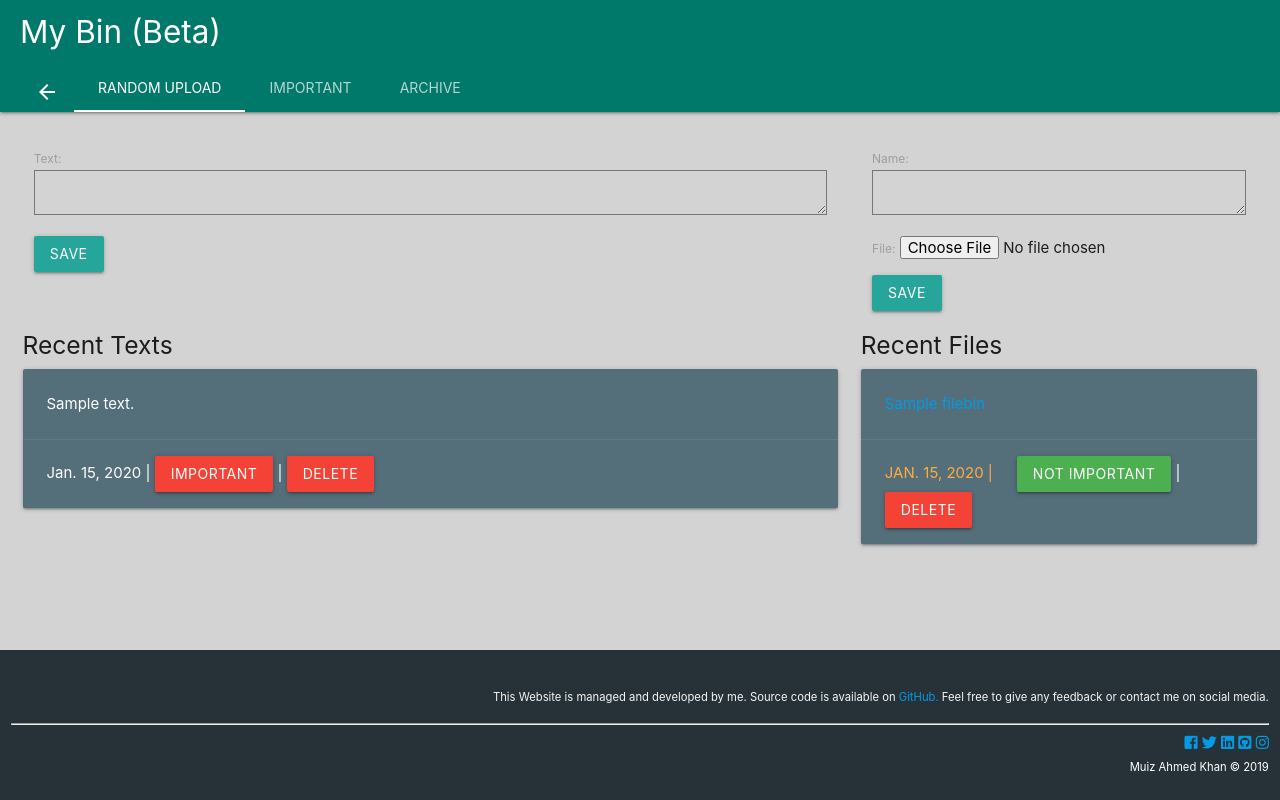
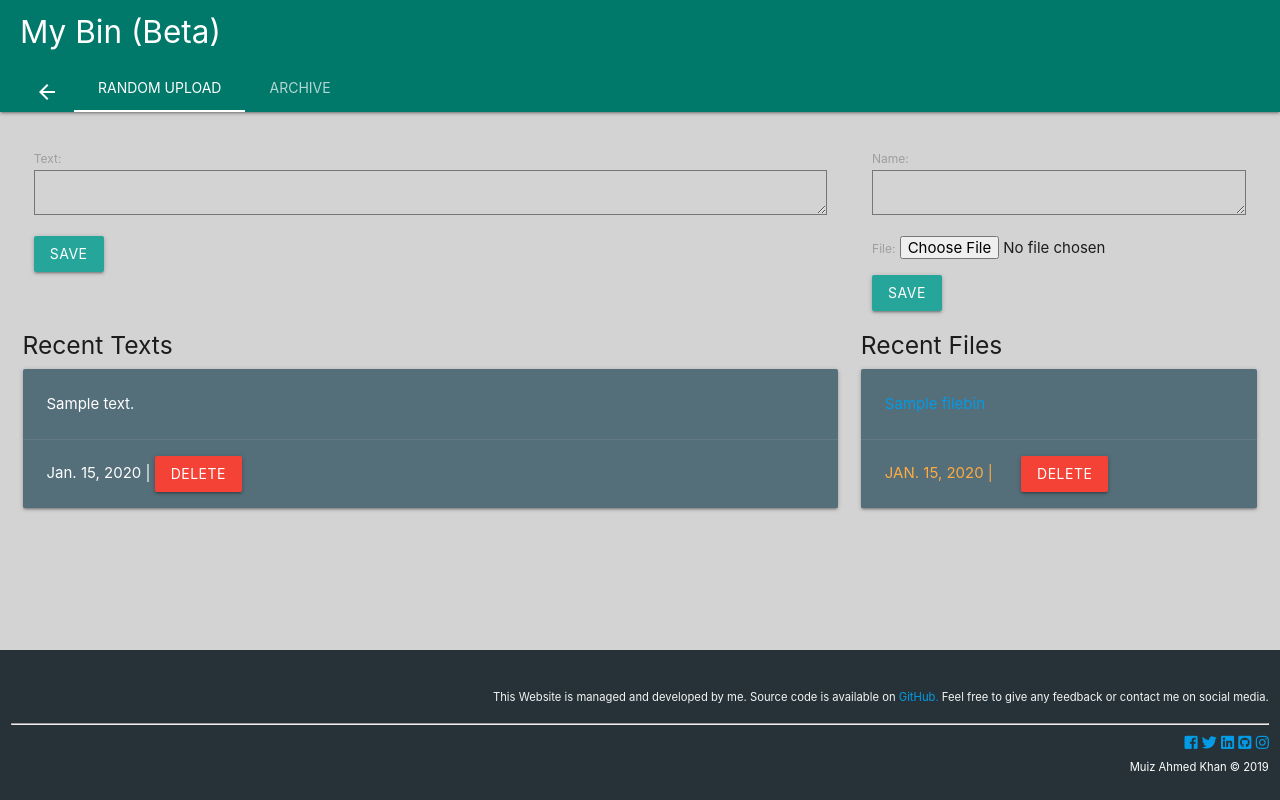
Before and after one commit to MuizZer07/myportfolio, a Django app: page /bin/ in a window 1280 px wide. Run offline with Django 3.2, Linux system fonts and the light colour scheme; tables that the repository leaves empty hold one stand-in row (values such as "Sample post"); some libraries are stand-ins or nearby versions; some web fonts are replaced.

Commit message:
few fixes

```diff
--- a/templates/base.html
+++ b/templates/base.html
@@ -31,7 +31,6 @@
     <div class="wrapper">
         {% block content %}
         {% endblock %}
-
     </div>
 
     <footer class="footer" style="background-color: rgb(76, 54, 66)">
--- a/webs/templates/webs/bin.html
+++ b/webs/templates/webs/bin.html
@@ -19,7 +19,7 @@
                     <ul class="tabs tabs-transparent">
                         <li class=""><a href="{% url 'home' %}"><i class="material-icons">arrow_back</i></a></li>
                         <li class="tab"><a href="#random" class="active">Random Upload</a></li>
-                        <li class="tab"><a href="#saved">Important</a></li>
+                        <!-- <li class="tab"><a href="#saved">Important</a></li> -->
                         <li class="tab"><a href="#archive">Archive</a></li>
                     </ul>
                     </div>
@@ -42,13 +42,17 @@
                     {% for text in recent_texts %}
                     <div class="card blue-grey darken-1">
                         <div class="card-content white-text">
-                                <p>{{ text.text }} </p>
+                                <p>{{ text.text|linebreaksbr }}</p>
                         </div>
                         <div class="card-action" style="color: white">
-                                {{ text.created }} | {% if text.imp != 1 %}<a class="green btn">Not Important</a>
+                                {{ text.created }} |
+                                <!-- {% if text.imp != 1 %}
+                                    <a class="green btn">Not Important</a>
                                 {% else %}
-                                <a class="red btn">Important</a>
-                                {% endif %} | <a href="{% url 'deletetext' text.id %}" class="red btn">
+                                    <a class="red btn">Important</a>
+                                {% endif %}
+                                |  -->
+                                <a href="{% url 'deletetext' text.id %}" class="red btn">
                                     Delete</a>
                         </div>
                     </div>
@@ -77,10 +81,13 @@
                                             {% endif %} <a/> </p>
                                 </div>
                                 <div class="card-action" style="color: white">
-                                        {{ file.created }} |{% if text.imp != 1 %}<a class="green btn">Not Important</a>
+                                        {{ file.created }} |
+                                        <!-- {% if text.imp != 1 %}
+                                            <a class="green btn">Not Important</a>
                                         {% else %}
                                         <a class="red btn">Important</a>
-                                        {% endif %} | <a href="{% url 'deletefile' file.id %}" class="red btn">
+                                        {% endif %} | -->
+                                         <a href="{% url 'deletefile' file.id %}" class="red btn">
                                             Delete</a>
                                 </div>
                             </div>
@@ -88,7 +95,7 @@
                         </div>
             </div>
         </div>
-        <div id="saved" class="col s12">
+        <!-- <div id="saved" class="col s12">
                 <div class="col s12 m8">
 
                     <h5>Important Texts</h5>
@@ -96,13 +103,15 @@
                     {% if text.imp == 1%}
                     <div class="card blue-grey darken-1">
                         <div class="card-content white-text">
-                                <p>{{ text.text }} </p>
+                                <p>{{ text.text|linebreaksbr }} </p>
                         </div>
                         <div class="card-action" style="color: white">
-                                {{ text.created }} | {% if text.imp != 1 %}<a class="green btn">Not Important</a>
+                                {{ text.created }} |
+                                 {% if text.imp != 1 %}<a class="green btn">Not Important</a>
                                 {% else %}
                                 <a class="red btn">Important</a>
-                                {% endif %} | <a href="{% url 'deletetext' text.id %}" class="red btn">
+                                {% endif %} |
+                                 <a href="{% url 'deletetext' text.id %}" class="red btn">
                                     Delete</a>
                         </div>
                     </div>
@@ -123,7 +132,8 @@
                                             {% endif %} <a/> </p>
                                     </div>
                                     <div class="card-action" style="color: white">
-                                        {{ file.created }} | <a class="red btn"> Important</a>
+                                        {{ file.created }} |
+                                        <a class="red btn"> Important</a>
                                        | <a href="{% url 'deletefile' file.id %}" class="red btn">
                                             Delete</a>
                                     </div>
@@ -131,7 +141,7 @@
                             {% endif %}
                         {% endfor %}
                 </div>
-            </div>
+            </div>   -->
         <div id="archive" class="col s12">
                 <div class="col s12 m8">
 
@@ -139,13 +149,15 @@
                     {% for text in texts %}
                     <div class="card blue-grey darken-1">
                         <div class="card-content white-text">
-                                <p>{{ text.text }} </p>
+                                <p>{{ text.text |linebreaksbr}} </p>
                         </div>
                         <div class="card-action" style="color: white">
-                                {{ text.created }} | {% if text.imp != 1 %}<a class="green btn">Not Important</a>
+                                {{ text.created }} |
+                                <!-- {% if text.imp != 1 %}<a class="green btn">Not Important</a>
                                 {% else %}
                                 <a class="red btn">Important</a>
-                                {% endif %} | <a href="{% url 'deletetext' text.id %}" class="red btn">
+                                {% endif %} |  -->
+                                <a href="{% url 'deletetext' text.id %}" class="red btn">
                                     Delete</a>
                         </div>
                     </div>
@@ -164,10 +176,12 @@
                                         {% endif %} <a/> </p>
                             </div>
                             <div class="card-action" style="color: white">
-                                    {{ file.created }} |{% if text.imp != 1 %}<a class="green btn">Not Important</a>
+                                    {{ file.created }} |
+                                    <!-- {% if text.imp != 1 %}<a class="green btn">Not Important</a>
                                     {% else %}
                                     <a class="red btn">Important</a>
-                                    {% endif %} | <a href="{% url 'deletefile' file.id %}" class="red btn">
+                                    {% endif %} |  -->
+                                    <a href="{% url 'deletefile' file.id %}" class="red btn">
                                         Delete</a>
                             </div>
                         </div>
--- a/webs/templates/webs/project.html
+++ b/webs/templates/webs/project.html
@@ -2,7 +2,7 @@
 
 
 {% block title %}
-<title>My Projects (Beta)</title>
+<title>My Projects</title>
 {% endblock %}
 
 {% block customcss %}
@@ -15,7 +15,7 @@
     <div class="row">
         <nav class="nav-extended #263238 blue-grey darken-4" style="padding-left: 20px">
             <div class="nav-wrapper">
-            <a href="#" class="brand-logo">My Projects (Beta)</a>
+            <a href="#" class="brand-logo">My Projects</a>
             </div>
             <div class="nav-content">
             <ul class="tabs tabs-transparent">
@@ -35,7 +35,7 @@
                 {% endif %}
                 <span class="card-title">{{ project.title }}</span>
                 <h5>Description</h5>
-                <p>{{ project.full_des }}</p>
+                <p>{{ project.full_des | safe }}</p>
 
                 <h5>Details</h5>
                 <p><strong>Tools Used:</strong>
```
Also changed, not shown: fixes.txt (+7 -5 lines), webs/templates/webs/my_projects.html (+14 -7 lines).
